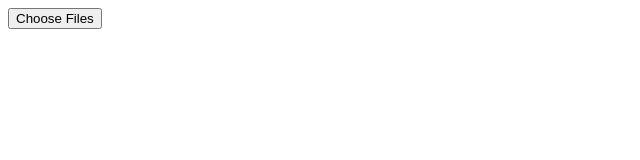
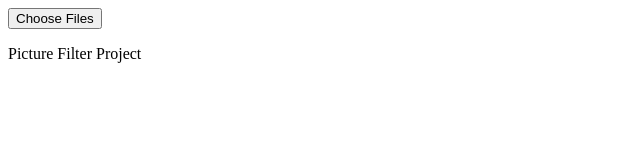
Before and after one commit to zby-zy/PictureFilter, a plain HTML site: page index.html in a window 1280 px wide. Shown: the whole page, without its empty margins (0-640 px from the left). Drawn offline with Linux system fonts and the light colour scheme.

Commit message:
Updated index.html

```diff
--- a/index.html
+++ b/index.html
@@ -11,6 +11,7 @@
     <button type="button"
 onclick=>
 Choose Files</button>
+<p>Picture Filter Project</p>
 
   </body>
 </html>
```
